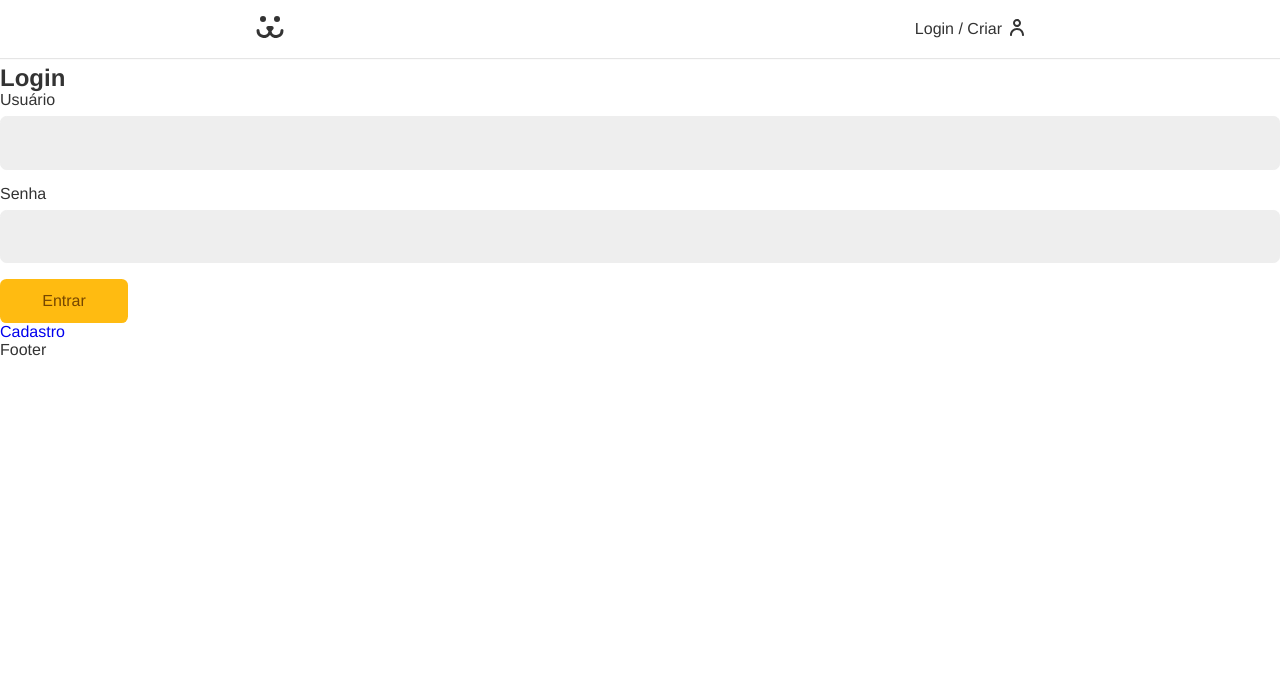
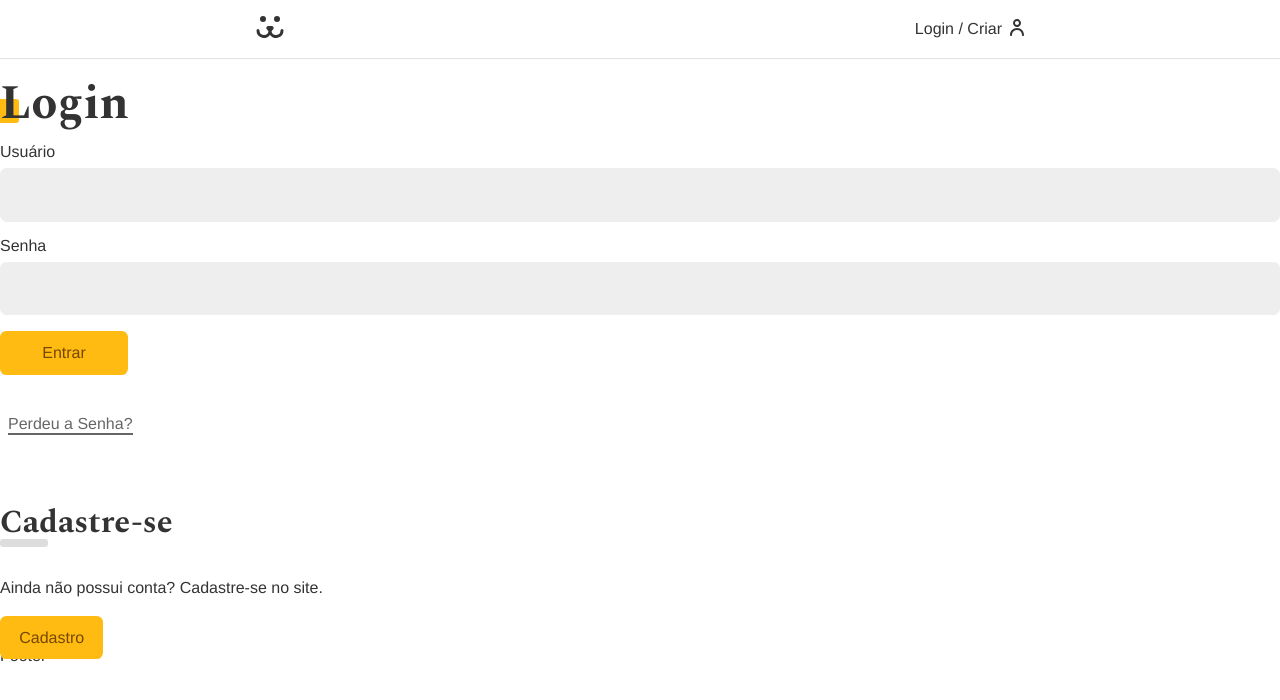
Before and after one commit to MatheusWFranca/dogs, a React (Create React App) app: page /login in a window 1280 px wide. Shown: the top 700 px of the page. Built offline with nearby package versions, Linux system fonts and the light colour scheme.

Commit message:
Login Form

```diff
--- a/src/App.css
+++ b/src/App.css
@@ -1,3 +1,5 @@
+@import url('https://fonts.googleapis.com/css2?family=Spectral:wght@700&display=swap');
+
 * {
   box-sizing: border-box;
 }
@@ -7,7 +9,7 @@
   margin: 0px;
   color: #333;
   --type-first: Helvetica, Arial, sans-serif;
-  --type-second: 'Spectral', Georgia;
+  --type-second: 'Spectral', georgia;
   font-family: var(--type-first);
 }
 
@@ -41,6 +43,7 @@
 
 a {
   text-decoration: none;
+  color: #333;
 }
 
 .container {
@@ -48,3 +51,38 @@
   padding: 0 1rem;
   margin: 0 auto;
 }
+
+.title {
+  font-family: var(--type-second);
+  line-height: 1;
+  font-size: 3rem;
+  margin: 1rem 0;
+  position: relative;
+  z-index: 1;
+}
+
+.title:after {
+  content: '';
+  display: block;
+  width: 1.5rem;
+  height: 1.5rem;
+  background: #fb1;
+  position: absolute;
+  bottom: 5px;
+  left: -5px;
+  border-radius: 0.2rem;
+  z-index: -1;
+}
+
+.animeLeft {
+  opacity: 0;
+  transform: translateX(-20px);
+  animation: animeLeft 0.3s forwards;
+}
+
+@keyframes animeLeft {
+  to {
+    opacity: 1;
+    transform: initial;
+  }
+}
--- /dev/null
+++ b/src/Components/Helper/Error.js
@@ -0,0 +1,8 @@
+import React from 'react';
+
+const Error = ({ error }) => {
+  if (!error) return null;
+  return <p style={{ color: '#f31', margin: '1rem 0' }}>{error}</p>;
+};
+
+export default Error;
--- a/src/Components/Login/LoginForm.js
+++ b/src/Components/Login/LoginForm.js
@@ -4,6 +4,9 @@
 import Button from '../Forms/Button';
 import UseForm from '../../Hooks/UseForm';
 import { UserContext } from '../../UserContext';
+import Error from '../Helper/Error';
+import styles from './LoginForm.module.css';
+import stylesBtn from '../Forms/Button.module.css';
 
 const LoginForm = () => {
   const username = UseForm();
@@ -20,9 +23,9 @@
   }
 
   return (
-    <section>
-      <h1>Login</h1>
-      <form action="" onSubmit={handleSubmit}>
+    <section className="animeLeft">
+      <h1 className="title">Login</h1>
+      <form className={styles.form} onSubmit={handleSubmit}>
         <Input label="Usuário" type="text" name="username" {...username} />
         <Input label="Senha" type="password" name="password" {...password} />
         {loading ? (
@@ -30,9 +33,18 @@
         ) : (
           <Button>Entrar</Button>
         )}
-        {error && <p>{error}</p>}
+        <Error error={error} />
       </form>
-      <Link to="/login/criar">Cadastro</Link>
+      <Link className={styles.perdeu} to="/login/perdeu">
+        Perdeu a Senha?
+      </Link>
+      <div className={styles.cadastro}>
+        <h2 className={styles.subtitle}>Cadastre-se</h2>
+        <p>Ainda não possui conta? Cadastre-se no site.</p>
+        <Link className={stylesBtn.button} to="/login/criar">
+          Cadastro
+        </Link>
+      </div>
     </section>
   );
 };
--- /dev/null
+++ b/src/Components/Login/LoginForm.module.css
@@ -0,0 +1,41 @@
+.form {
+  margin-bottom: 2rem;
+}
+
+.perdeu {
+  display: inline-block;
+  color: #666;
+  padding: 0.5rem;
+}
+
+.perdeu::after {
+  content: '';
+  height: 2px;
+  width: 100%;
+  background: currentColor;
+  display: block;
+}
+
+.cadastro {
+  margin-top: 4rem;
+}
+
+.cadastro p {
+  margin-top: 2rem;
+  margin-bottom: 2rem;
+}
+
+.subtitle {
+  font-family: var(--type-second);
+  line-height: 1;
+  font-size: 2rem;
+}
+
+.subtitle::after {
+  content: '';
+  display: block;
+  background: #ddd;
+  height: 0.5rem;
+  width: 3rem;
+  border-radius: 0.2rem;
+}
```
